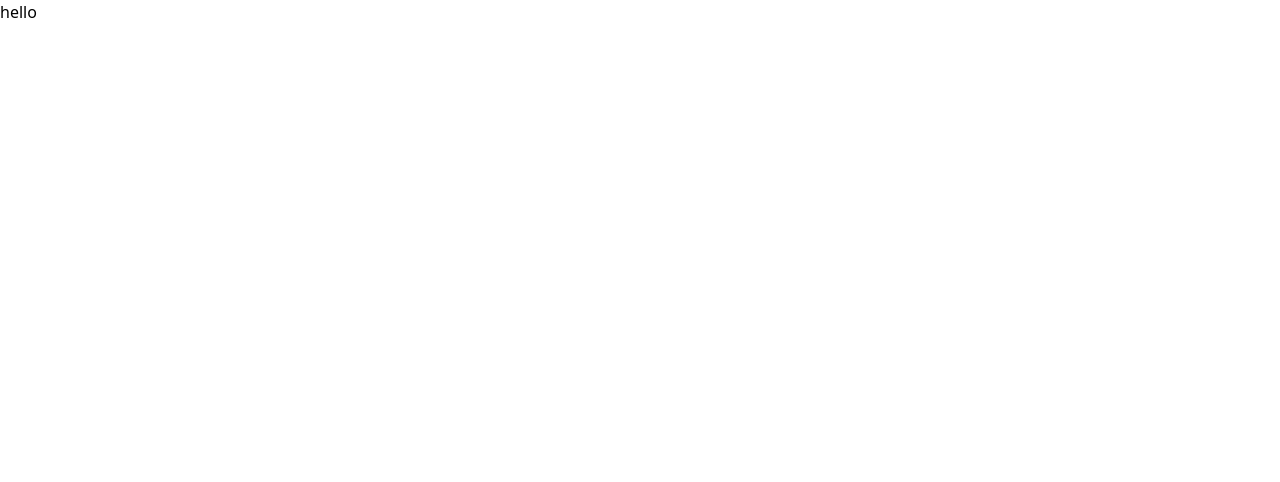
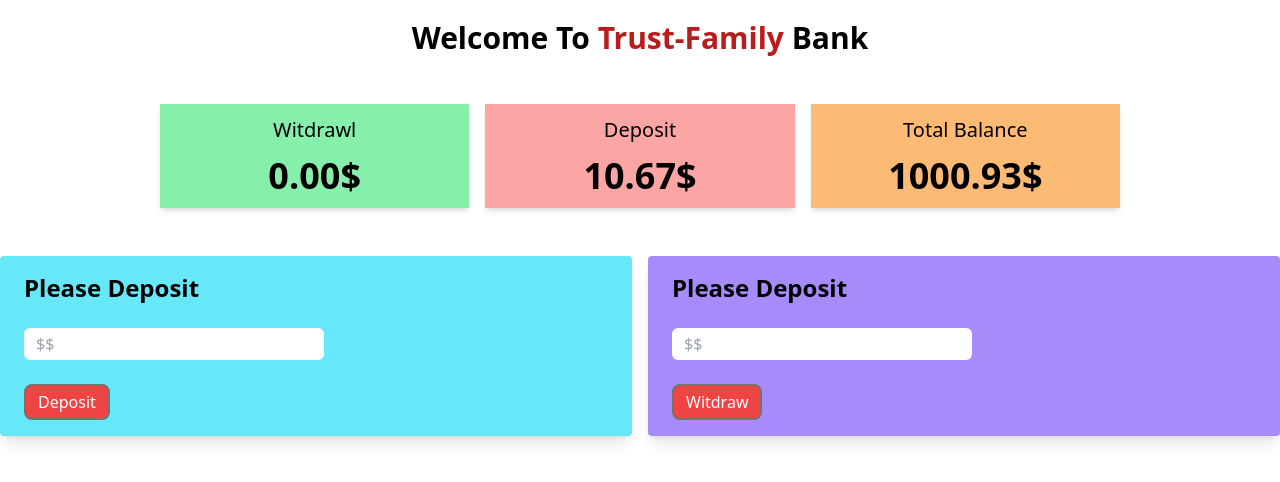
Before and after one commit to hanif017363/banking-dom, a plain HTML site: page banking dom/login2.html in a window 1280 px wide. Drawn offline with nearby package versions, Linux system fonts and the light colour scheme.

Commit message:
home design

```diff
--- a/banking dom/login.js/login.js
+++ b/banking dom/login.js/login.js
@@ -16,8 +16,5 @@ document.getElementById("btn").addEventListener("click", function () {
   }
 });
 document.getElementById("go").addEventListener("click", function () {
-  window.location.href = "index.html";
+  window.location.href = "login2.html";
 });
-document.getElementById("btn2").addEventListener("click", function () {
-  console.log("pressed");
-});
--- a/banking dom/login2.html
+++ b/banking dom/login2.html
@@ -4,10 +4,58 @@
     <meta charset="UTF-8" />
     <meta http-equiv="X-UA-Compatible" content="IE=edge" />
     <meta name="viewport" content="width=device-width, initial-scale=1.0" />
-    <title>Document</title>
+    <title>HOME</title>
   </head>
   <body>
-    <h1>hello</h1>
+    <h1 class="font-semibold text-3xl text-center mt-5">
+      Welcome To
+      <span class="font-bold text-red-700">Trust-Family</span> Bank
+    </h1>
+    <section class="grid md:grid-cols-3 grid-cols-1 gap-4 mt-12 mx-auto w-3/4">
+      <div class="bg-green-300 text-center shadow-md">
+        <p class="p-3 text-xl font-medium">Witdrawl</p>
+        <p class="text-4xl font-bold mb-3">0.00$</p>
+      </div>
+      <div class="bg-red-300 text-center shadow-md">
+        <p class="p-3 text-xl font-medium">Deposit</p>
+        <p class="text-4xl font-bold mb-3">10.67$</p>
+      </div>
+      <div class="bg-orange-300 text-center shadow-md">
+        <p class="p-3 text-xl font-medium">Total Balance</p>
+        <p class="text-4xl font-bold mb-3">1000.93$</p>
+      </div>
+    </section>
+    <section class="container grid grid-cols-2 mx-auto gap-4 mt-12">
+      <div class="bg-cyan-300 shadow-lg p-4 rounded">
+        <p class="text-2xl ms-2 font-bold">Please Deposit</p>
+        <input
+          placeholder="$$"
+          class="my-6 ps-3 py-1 w-1/2 rounded-md ms-2"
+          type="number"
+          name=""
+          id=""
+        />
+        <button
+          class="block ms-2 border py-1 px-3 bg-red-500 text-white border-2 font-medium rounded-lg border-stone-500 hover:bg-red-400"
+        >
+          Deposit
+        </button>
+      </div>
+      <div class="bg-violet-400 shadow-lg p-4 rounded">
+        <p class="text-2xl ms-2 font-bold">Please Deposit</p>
+        <input
+          placeholder="$$"
+          class="my-6 ps-3 py-1 w-1/2 rounded-md ms-2"
+          type="number"
+          name=""
+          id=""
+        />
+        <button
+          class="block ms-2 border py-1 px-3 bg-red-500 text-white border-2 font-medium rounded-lg border-stone-500 hover:bg-red-400"
+        >
+          Witdraw
+        </button>
+    </section>
     <!-- tailwind -->
     <script src="https://cdn.tailwindcss.com"></script>
   </body>
```
